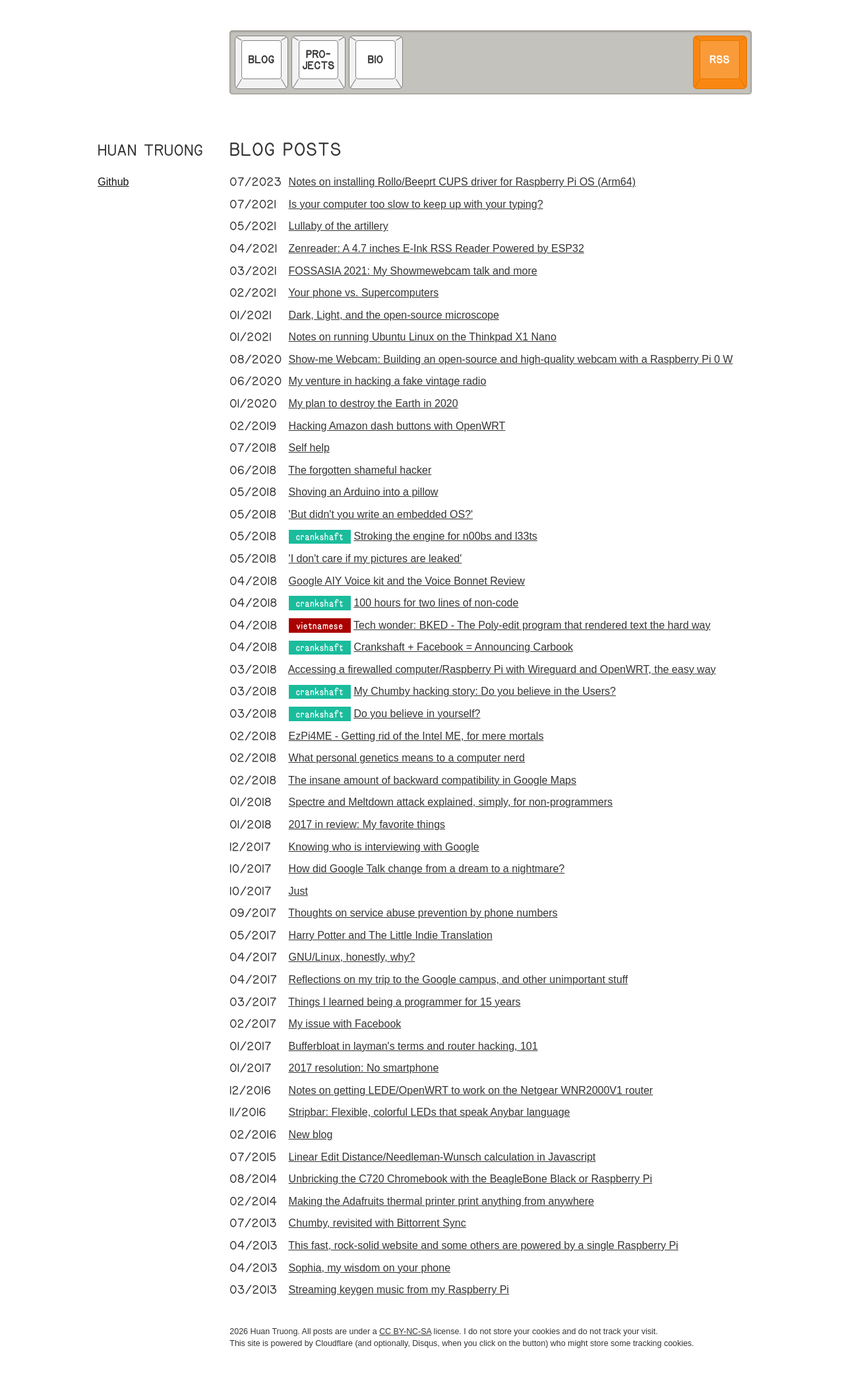
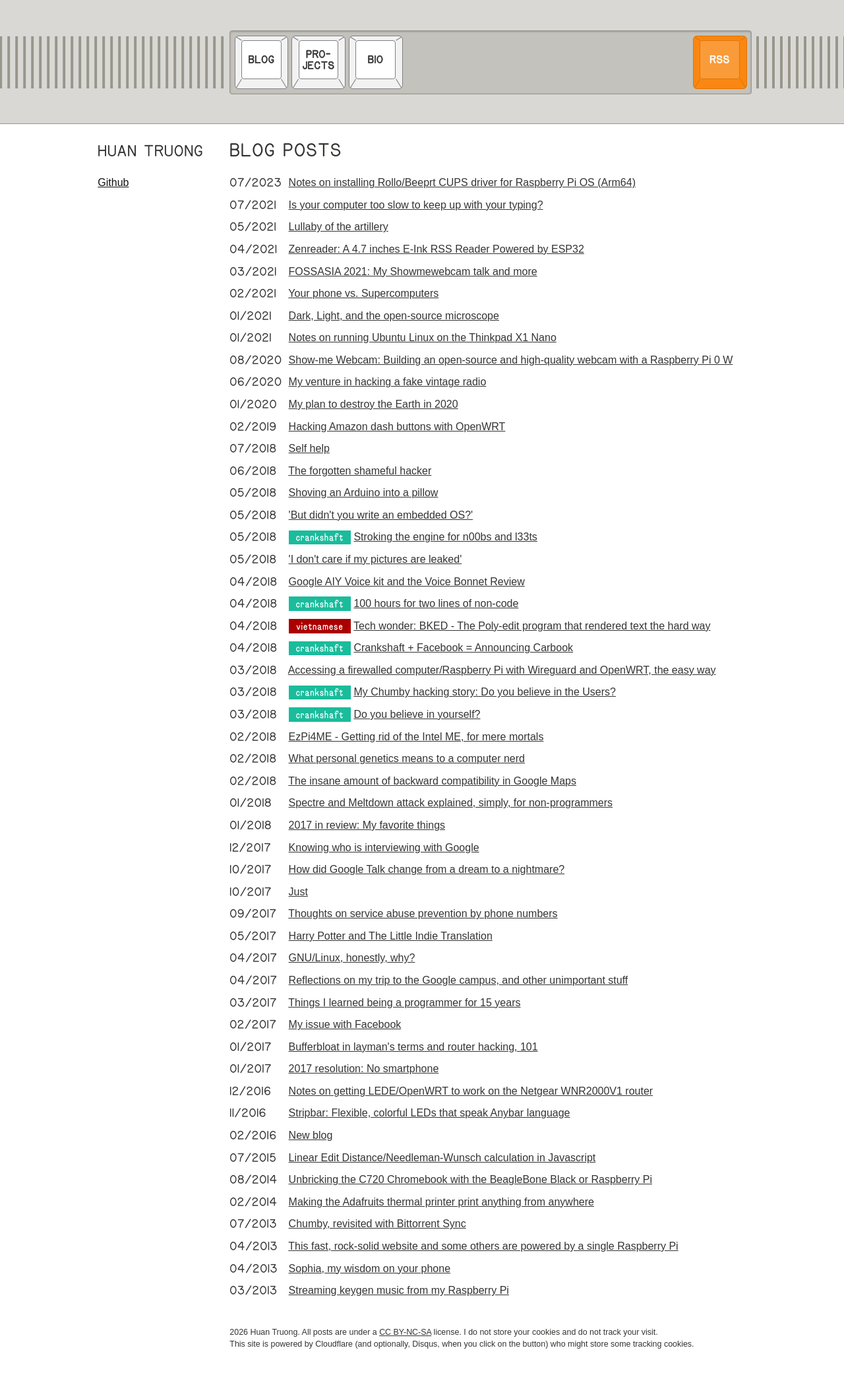
Before and after one commit to htruong/htruong.github.io, a Jekyll site: the page built from index.md, in a window 1280 px wide. Shown: the whole page at 66% size. Built offline with Jekyll 4.4.1, drawn with Linux system fonts in a browser that asks for light colours.

Commit message:
Keyboard-case header behind the nav, after the Apple Extended Keyboard II
A full-width platinum case band behind the header, with vent slats on
each side of the key row, exactly as tall as the keys and anchored to the
row's edges. The feed page gets the same full-width case.

Co-Authored-By: Claude Opus 5.5 <noreply@anthropic.com>

```diff
--- a/_includes/_navigation.html
+++ b/_includes/_navigation.html
@@ -1,3 +1,4 @@
+<div class="navigation-strip">
 <div class="navigation-wrapper">
 	<div class="site-name brand-logo">
 
@@ -15,3 +16,4 @@
 		</nav>
 	</div><!-- /.top-navigation -->
 </div><!-- /.navigation-wrapper -->
+</div><!-- /.navigation-strip -->
--- a/_sass/keycap.scss
+++ b/_sass/keycap.scss
@@ -96,6 +96,51 @@ $keyboard-case: #c4c2bc;
   box-shadow: inset 0 1px 3px rgba(0, 0, 0, 0.25);
 }
 
+// Keyboard case, after the Apple Extended Keyboard II: a full-width band of
+// platinum plastic for the header (keyboard-case), with vent slats running
+// from each side of the key row out to the screen edges
+// (keyboard-grille-flanks, on the key row). The slats are exactly as tall
+// as the keys and start one key gap away from the row.
+$keyboard-platinum: lighten($keyboard-case, 9);
+$keyboard-slot-pitch: 12px;
+
+@mixin keyboard-case() {
+  overflow-x: clip;
+  background-color: $keyboard-platinum;
+  border-bottom: 1px solid darken($keyboard-case, 18);
+}
+
+@mixin keyboard-grille-flanks() {
+  position: relative;
+  &::before,
+  &::after {
+    content: '';
+    position: absolute;
+    // Level with the keys: the row's padding plus its border
+    top: calc(0.4em + 1px);
+    bottom: calc(0.4em + 1px);
+    // One slot per tile, centred, so both ends of a run have the same margin
+    background-image: linear-gradient(90deg,
+      transparent 0 3.5px,
+      darken($keyboard-case, 18) 3.5px 7.5px,
+      lighten($keyboard-case, 10) 7.5px 8.5px,
+      transparent 8.5px);
+    background-size: $keyboard-slot-pitch 100%;
+    background-repeat: repeat-x;
+  }
+  // Runs off the screen edge; the keyboard case clips it
+  &::before {
+    right: calc(100% + #{$keycap-gap});
+    left: -100vw;
+    background-position: right top;
+  }
+  &::after {
+    left: calc(100% + #{$keycap-gap});
+    right: -100vw;
+    background-position: left top;
+  }
+}
+
 // Traditional orange feed badge
 @mixin keycap-rss() {
   @include keycap(darken($rss-color, 15), darken($rss-color, 8), $rss-color, darken($rss-color, 5), darken($rss-color, 10));
--- a/_sass/page.scss
+++ b/_sass/page.scss
@@ -11,6 +11,11 @@ body {
 /*
    Header
    ========================================================================== */
+
+// Full-width keyboard case behind the header
+.navigation-strip {
+	@include keyboard-case;
+}
 
 .navigation-wrapper {
 	@include container;
@@ -59,6 +64,7 @@ body {
 	}
 	ul {
 		@include keycap-row;
+		@include keyboard-grille-flanks;
 		margin-top: 0;
 		clear: both;
 		list-style-type: none;
--- a/assets/css/feed.scss
+++ b/assets/css/feed.scss
@@ -21,9 +21,7 @@ sitemap: false
 
 atom|feed {
   display: block;
-  max-width: 50em;
-  margin: 0 auto;
-  padding: 2em 1em;
+  padding-bottom: 2em;
   background: $body-color;
   color: $text-color;
   font-family: $base-font;
@@ -35,6 +33,19 @@ atom|entry > atom|* {
 }
 atom|entry {
   display: block;
+}
+
+// Page column; the header case is full width
+h|div.intro,
+atom|entry {
+  max-width: 48em;
+  margin: 0 auto;
+  padding: 0 1em;
+}
+
+h|div.navigation-strip {
+  @include keyboard-case;
+  padding: 2em 1em 1.75em;
 }
 
 h|a {
@@ -61,6 +72,9 @@ h|code {
 // Same keycap links as the site's top navigation
 h|div.nav {
   @include keycap-row;
+  @include keyboard-grille-flanks;
+  max-width: 48em;
+  margin: 0 auto;
 }
 h|div.nav h|a {
   @include keycap;
@@ -90,7 +104,7 @@ h|p.excerpt {
 
 // Phones: the date goes above the title so both get the full width
 @media (max-width: 37.5em) {
-  atom|feed {
+  h|div.navigation-strip {
     padding-top: 1em;
   }
   h|div.row {
--- a/feed.xml
+++ b/feed.xml
@@ -28,13 +28,16 @@ layout: null
   <!-- Browsers only: fit the styled feed to phone screens -->
   <h:meta name="viewport" content="width=device-width, initial-scale=1"/>
 
-  <h:div class="intro">
+  <h:div class="navigation-strip">
     <h:div class="nav" ontouchstart="">
       <h:a href="{{ '/' | absolute_url }}">Blog</h:a>
       <h:a href="{{ '/projects.html' | absolute_url }}">Pro-<h:br/>jects</h:a>
       <h:a href="{{ '/about.html' | absolute_url }}">Bio</h:a>
       <h:a class="rss" href="{{ page.url | absolute_url }}">RSS</h:a>
     </h:div>
+  </h:div>
+
+  <h:div class="intro">
     <h:h2>RSS feed</h:h2>
     <h:p>This is the RSS feed for {{ site.title | xml_escape }}. To subscribe, paste this page's address into your feed reader:</h:p>
     <h:p><h:code>{{ page.url | absolute_url }}</h:code></h:p>
```
